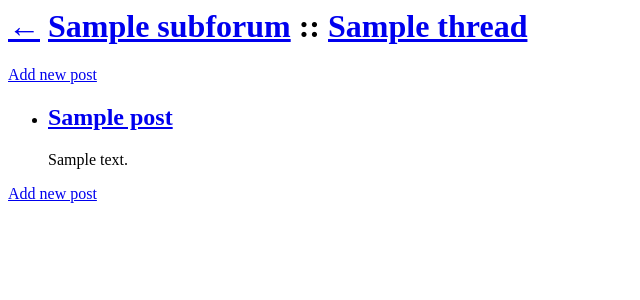
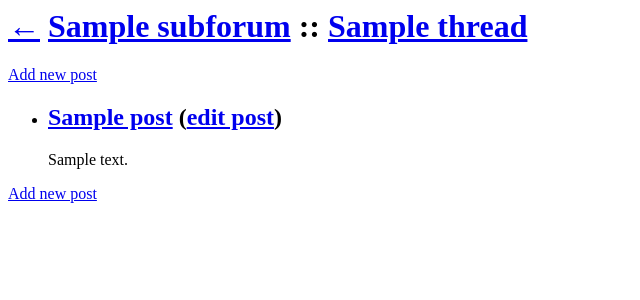
Before and after one commit to jeeb/tsoha, a Django app: template forums/templates/forums/show_thread.html in a window 1280 px wide. Shown: the top 300 px of the page, without its empty margins (0-640 px from the left). Run offline with Django 3.2, Linux system fonts and the light colour scheme; the template is opened without the code that fills it: most values are stand-ins (such as "Sample title", 1, 10 or a date in 2020).

Commit message:
Templates: Add a 'edit post' button to thread view

```diff
--- a/forums/templates/forums/show_thread.html
+++ b/forums/templates/forums/show_thread.html
@@ -6,7 +6,7 @@
 {% for p in posts %}
     <li>
         <h2>
-            <a href="{% url 'show_post' p.id %}">{{ p.title }}</a>
+            <a href="{% url 'show_post' p.id %}">{{ p.title }}</a> (<a href="{% url 'edit_post' p.id %}">edit post</a>)
         </h2>
         <div>
             {{ p.content|escape|rst_to_html|safe }}
```
